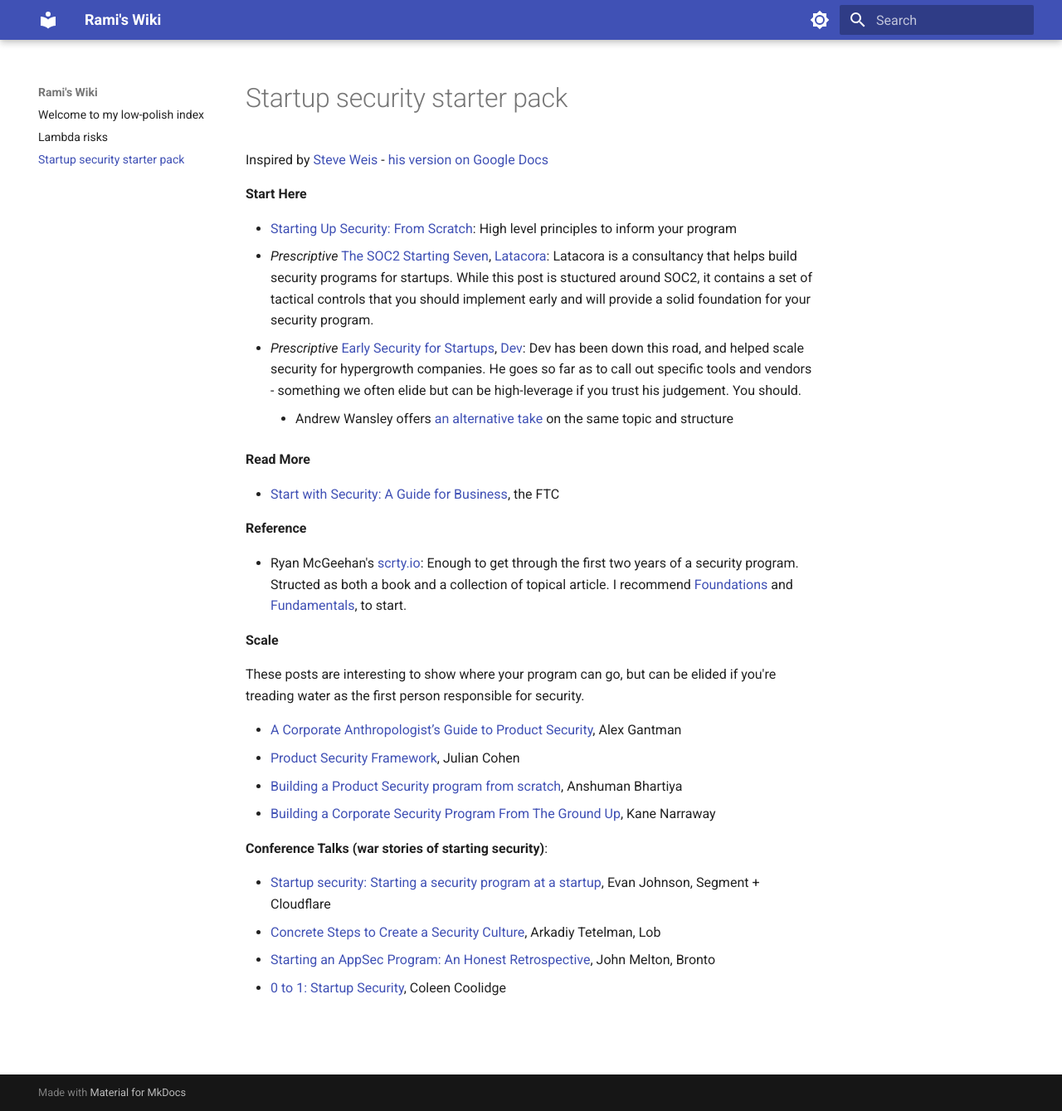
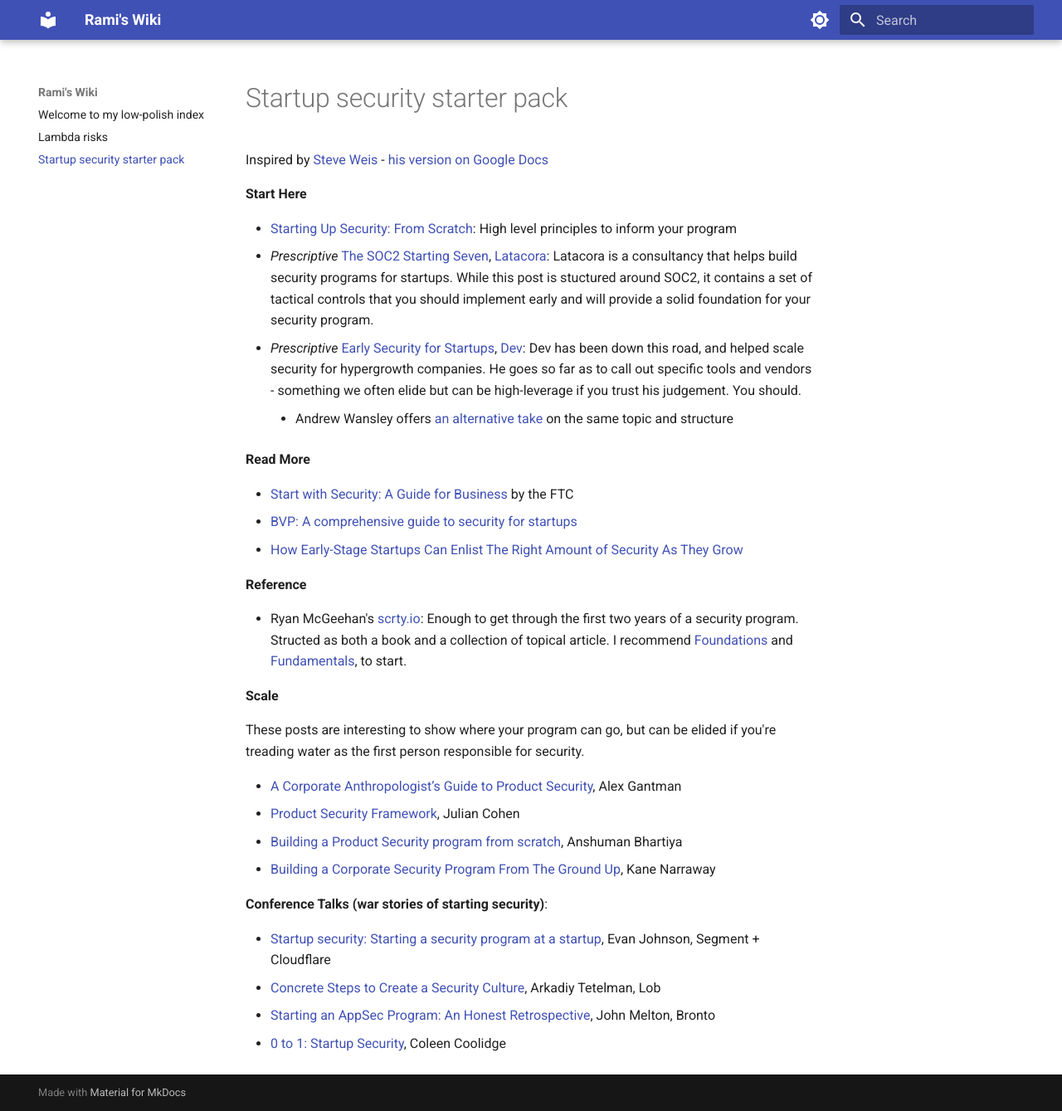
Before and after one commit to ramimac/wiki, an MkDocs documentation site: the page built from docs/startup-security-starter-pack.md, in a window 1280 px wide and 1339 px high. Shown: the whole window at 83% size. Built offline with MkDocs 1.6.1 and Material for MkDocs 9.7.7, drawn with Linux system fonts in a browser that asks for light colours.

Commit message:
Fixes #1

```diff
--- a/docs/startup-security-starter-pack.md
+++ b/docs/startup-security-starter-pack.md
@@ -9,7 +9,9 @@
 
 **Read More**
 
-* [Start with Security: A Guide for Business](https://www.ftc.gov/business-guidance/resources/start-security-guide-business), the FTC
+* [Start with Security: A Guide for Business](https://www.ftc.gov/business-guidance/resources/start-security-guide-business) by the FTC
+* [BVP: A comprehensive guide to security for startups ](https://www.bvp.com/atlas/security-for-startups)
+* [How Early-Stage Startups Can Enlist The Right Amount of Security As They Grow](https://review.firstround.com/how-early-stage-startups-can-enlist-the-right-amount-of-security-as-they-grow)
 
 **Reference**
 
```
